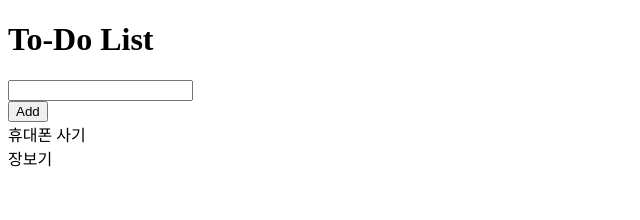
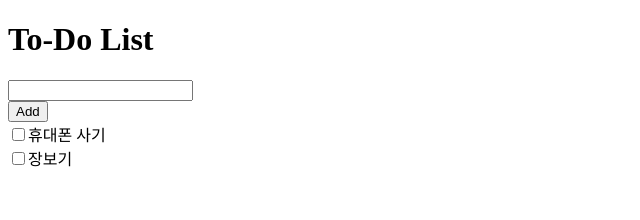
Before and after one commit to lyj0047/vue3-project, a Vue app: page / in a window 1280 px wide. Shown: the top 220 px of the page, without its empty margins (0-640 px from the left). Built offline with nearby package versions, Linux system fonts and the light colour scheme; the HTML template or start-up script is replaced by a standard one.

Commit message:
체크박스 바인딩

```diff
--- a/src/App.vue
+++ b/src/App.vue
@@ -18,7 +18,14 @@
     </form>
     <div v-for="todo in todos" :key="todo.id" class="card mt-2">
       <div class="card-body p-2">
-        {{ todo.subject }}
+        <div class="form-check">
+          <input
+            class="form-check-input"
+            type="checkbox"
+            v-model="todo.completed"
+          />
+          <label class="form-check-label">{{ todo.subject }}</label>
+        </div>
       </div>
     </div>
   </div>
@@ -39,6 +46,7 @@ export default {
       todos.value.push({
         id: Date.now(),
         subject: todo.value,
+        completed: false,
       });
       todo.value = "";
     };
```
